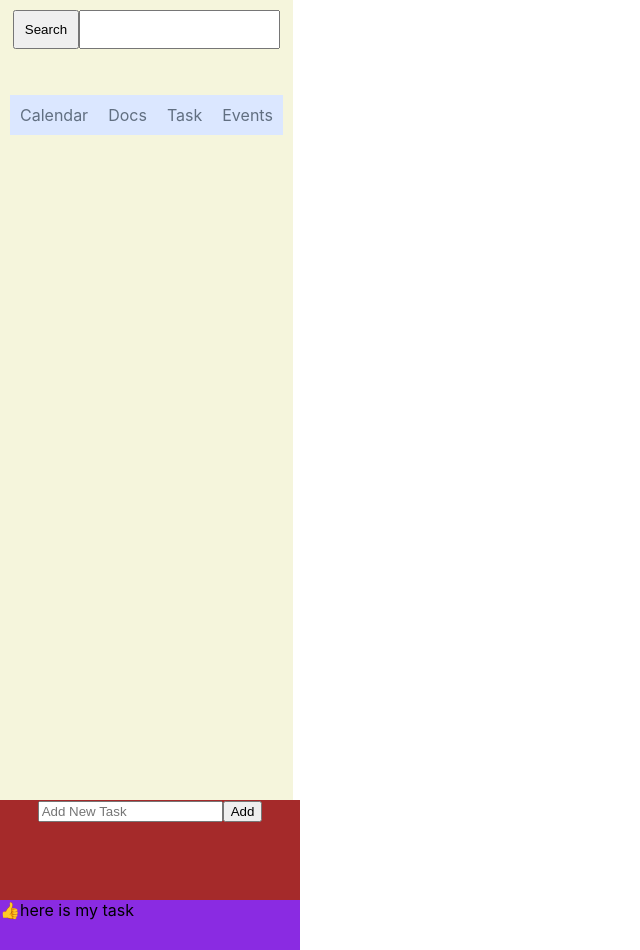
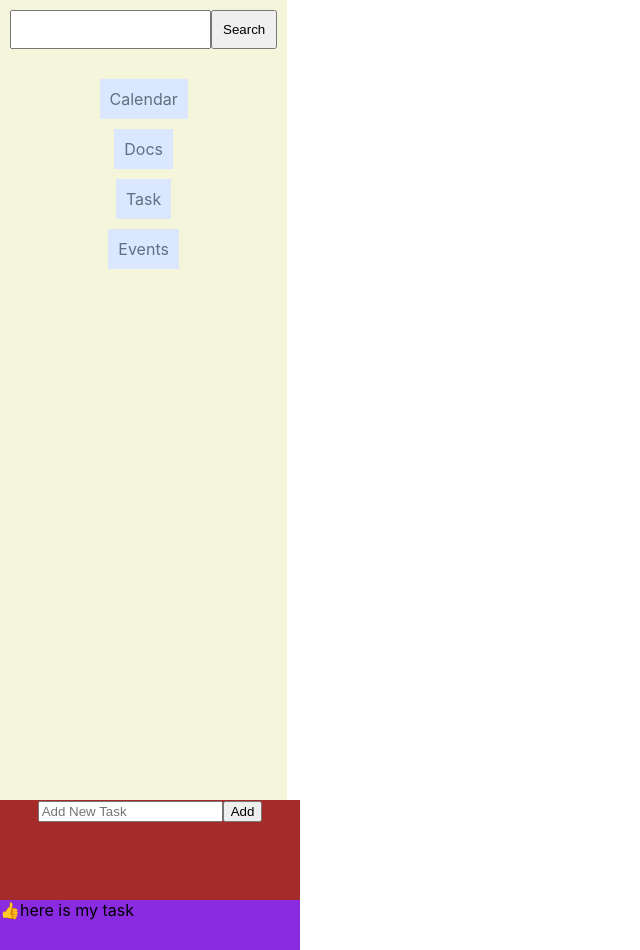
Before and after one commit to mikako-shirai/cc26-Greenfield-Project, a React (Create React App) app: page / in a window 1280 px wide. Shown: the whole page, without its empty margins (0-640 px from the left). Built offline with nearby package versions, Linux system fonts and the light colour scheme.

Commit message:
feat: searchbutton

```diff
--- a/src/components/Navbar.jsx
+++ b/src/components/Navbar.jsx
@@ -4,15 +4,14 @@ function Navbar() {
   return (
     <div className="navbar">
       <form action="">
+        <input type="text" />
         <button>Search</button>
-        <input type="text" />
       </form>
-      <ul>
-        <a href="calendar">Calendar</a>
-        <a href="docs">Docs</a>
-        <a href="task">Task</a>
-        <a href="event">Events</a>
-      </ul>
+
+      <a href="calendar">Calendar</a>
+      <a href="docs">Docs</a>
+      <a href="task">Task</a>
+      <a href="event">Events</a>
     </div>
   );
 }
```
Also changed, not shown: src/components/Searchbtn.jsx (added, +16 -0 lines).
